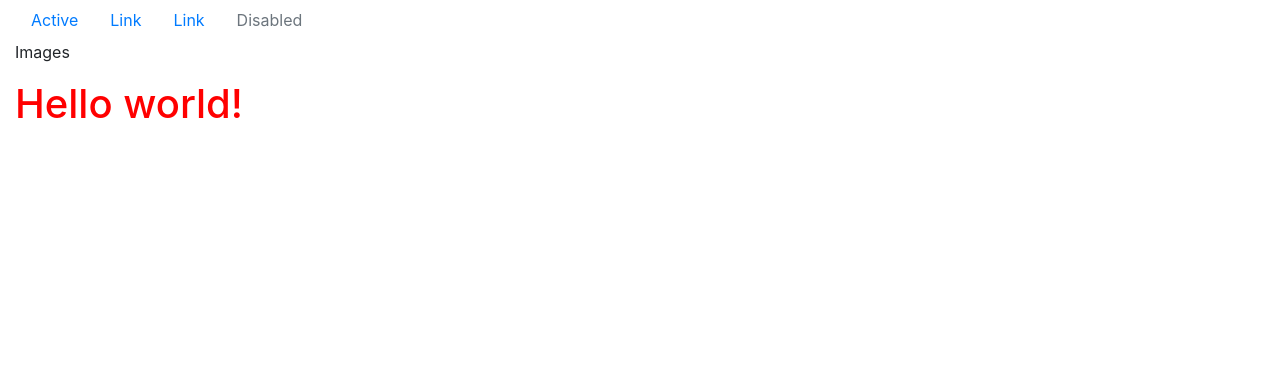
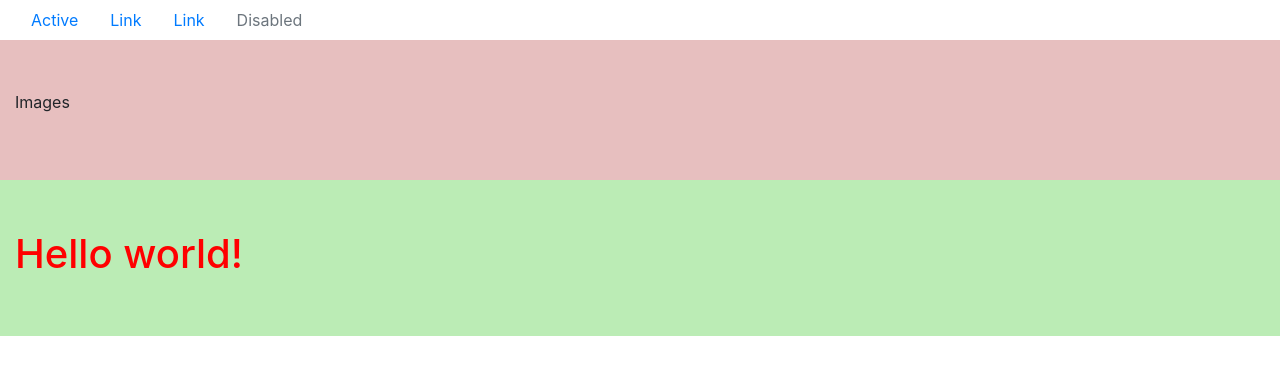
Before and after one commit to Gymnasium11/test_site, a plain HTML site: page index.html in a window 1280 px wide. Drawn offline with Linux system fonts and the light colour scheme.

Commit message:
first change

```diff
--- a/index.html
+++ b/index.html
@@ -20,13 +20,13 @@
         </div>
     </div>
 
-    <div class="section">
+    <div class="section section_first">
         <div class="container-fluid">
             <p>Images</p>
         </div>
     </div>
 
-    <div class="section">
+    <div class="section section_second">
         <div class="container-fluid">
             <h1>Hello world!</h1>
         </div>
--- /dev/null
+++ b/sass/blocks/_for_all.sass
@@ -0,0 +1,7 @@
+.section
+    padding-top: 50px
+    padding-bottom: 50px
+    &_first
+        background-color: #e7bfbf
+    &_second
+        background-color: #bbecb5
--- a/sass/style.sass
+++ b/sass/style.sass
@@ -1 +1,2 @@
 @import 'blocks/_index'
+@import 'blocks/_for_all'
```
Also changed, not shown: css/style.css, 1 other file.
